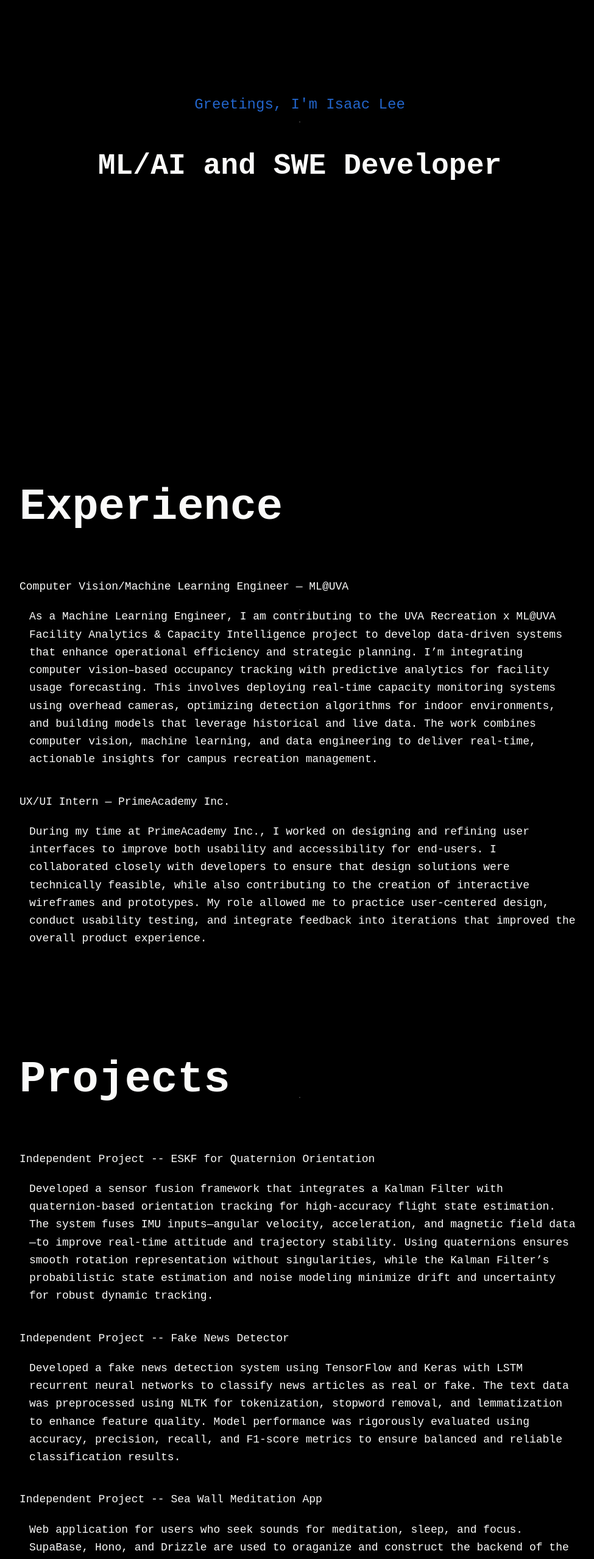
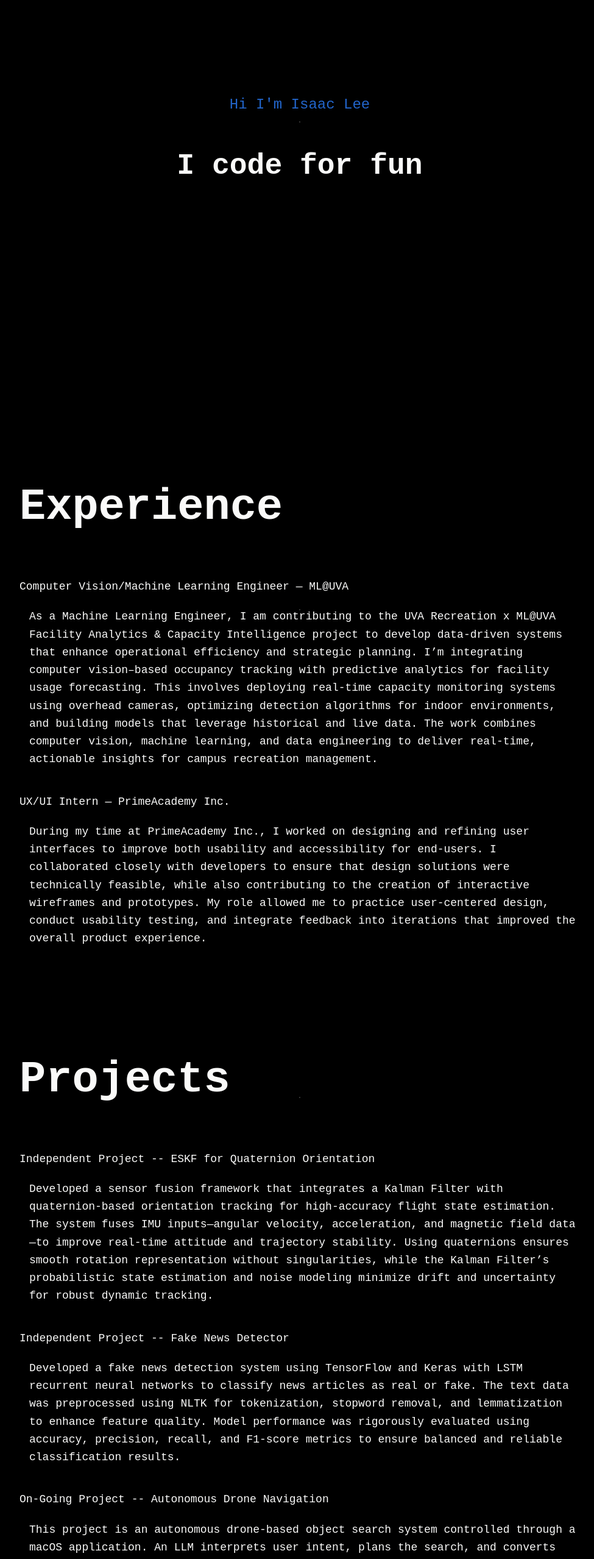
Before and after one commit to HyunLee8/IsaacLee-portfolio, a React (Vite) app: page / in a window 1280 px wide. Shown: the part 200-2757 px from the top of the page at 61% size, without its empty margins (148-1123 px from the left). Built offline with nearby package versions, Linux system fonts and the light colour scheme.

Commit message:
get rid of cringe

```diff
--- a/src/components/Navbar.tsx
+++ b/src/components/Navbar.tsx
@@ -23,9 +23,9 @@ export default function Navbar() {
           <DropdownMenuTrigger>Socials</DropdownMenuTrigger>
           <DropdownMenuContent>
             <DropdownMenuItem><a href="https://github.com/HyunLee8">GitHub</a></DropdownMenuItem>
-            <DropdownMenuItem>LinkedIn</DropdownMenuItem>
+            <DropdownMenuItem><a href="https://open.spotify.com/user/249lw9zwlh70b2wak8phnb9k9?si=2777a88c30a342ab&nd=1&dlsi=d6fdf3cc75474d4a">Spotify</a></DropdownMenuItem>
+            <DropdownMenuItem><a href="https://www.linkedin.com/in/hyun-lee-a2934b396/">LinkedIn</a></DropdownMenuItem>
             <DropdownMenuItem>Instagram</DropdownMenuItem>
-            <DropdownMenuItem>Twitter</DropdownMenuItem>
           </DropdownMenuContent>
         </DropdownMenu>
         <div>
--- a/src/pages/Home.tsx
+++ b/src/pages/Home.tsx
@@ -14,11 +14,11 @@ export default function Home() {
         >
           <div className="flex justify-center pt-80">
             <h1 className="text-2xl front-bold animate-pulse animate-colorfade text-blue-500 transition-colors hover:text-blue-500 cursor-pointer py-5 px-10 rounded-full mt-0 hover">
-              Greetings, I'm Isaac Lee
+              Hi I'm Isaac Lee
             </h1>
           </div>
           <div className="text-center text-5xl font-bold p-10">
-            <h1 className="pb-5">ML/AI and SWE Developer</h1>
+            <h1 className="pb-5">I code for fun</h1>
           </div>
         </div>
       </section>
@@ -93,12 +93,9 @@ export default function Home() {
             </div>
             <div className="px-10 max-w-250">
               <div className="flex flex-wrap">
-                <h1 className="mb-5">Independent Project -- Sea Wall Meditation App</h1>
+                <h1 className="mb-5">On-Going Project -- Autonomous Drone Navigation</h1>
                 <p className="ml-4">
-                  Web application for users who seek sounds for meditation, sleep, and focus.
-                  SupaBase, Hono, and Drizzle are used to oraganize and construct the backend
-                  of the application. Next.js, UI shadcn, magic UI, tailwind, and other similar
-                  frameworks were used in order the create the  user end.
+                This project is an autonomous drone-based object search system controlled through a macOS application. An LLM interprets user intent, plans the search, and converts high-level instructions into discrete flight commands while providing real-time verbal feedback. Using onboard vision with YOLOv11-Nano, ORB-SLAM3, optical flow, and an Error-State Kalman Filter, the drone localizes, maps, and navigates indoor spaces while maintaining memory to avoid redundant searches. The system is extensible to building-scale mapping and spatial reconstruction applications.
                 </p>
               </div>
             </div>
@@ -134,12 +131,12 @@ export default function Home() {
               </a>
               <a href="https://tensorflow.org">
                 <div className="w-80 h-60 border-1 border-black dark:border-white flex items-center justify-center hover:text-white hover:bg-black transition-colors duration-600 text-3xl font-bold dark:text-white dark:hover:text-black dark:hover:bg-white drop-shadow-[0_0_90px_#4f46e5]">
-                  Open CV
+                  Computer Vision
                 </div>
               </a>
               <a href="https://ui.shadcn.com/">
                 <div className="w-80 h-60 border-1 border-black dark:border-white flex items-center justify-center hover:text-white hover:bg-black transition-colors duration-600 text-3xl font-bold dark:text-white dark:hover:text-black dark:hover:bg-white drop-shadow-[0_0_90px_#4f46e5]">
-                  Supabase
+                  Tello SDK
                 </div>
               </a>
             </div>
```
